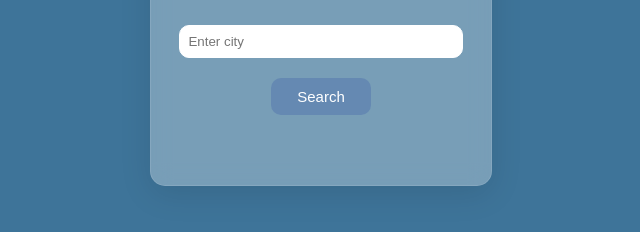
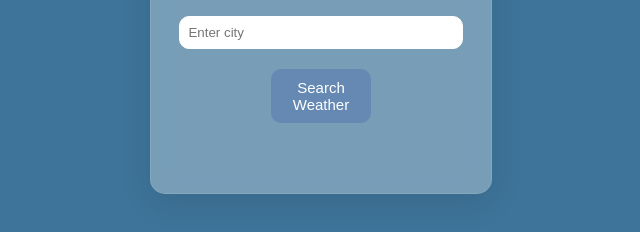
Before and after one commit to BeegumThamanna/weather-app, a plain HTML site: page index.html in a window 1280 px wide. Shown: the part 340-572 px from the top of the page, without its empty margins (319-959 px from the left). Drawn offline with Linux system fonts and the light colour scheme.

Commit message:
Update index.html

```diff
--- a/index.html
+++ b/index.html
@@ -10,7 +10,7 @@
     <div id="weather-container">
         <h2>Weather App</h2>
         <input type="text" id="city" placeholder="Enter city">
-        <button onclick="getWeather()">Search</button>
+        <button onclick="getWeather()">Search Weather</button>
 
         <img id="weather-icon" alt="Weather Icon">
 
```
